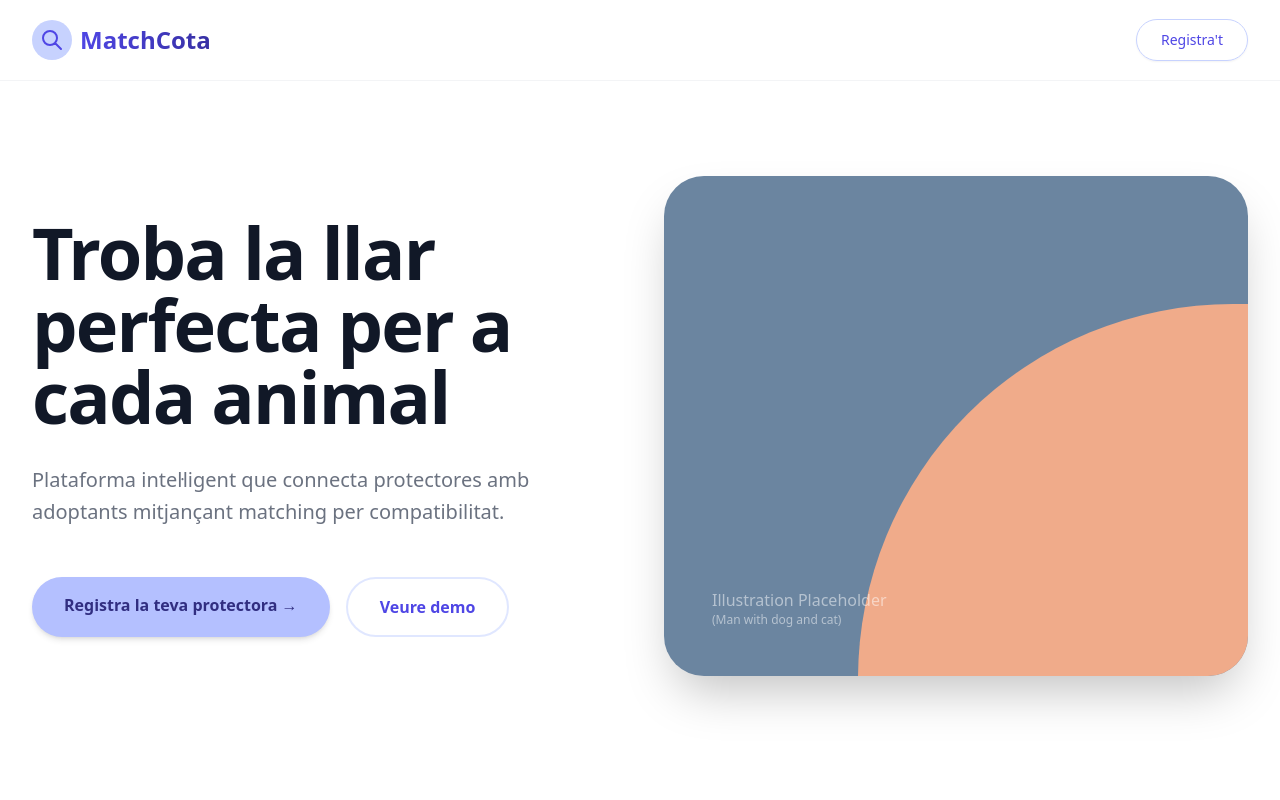
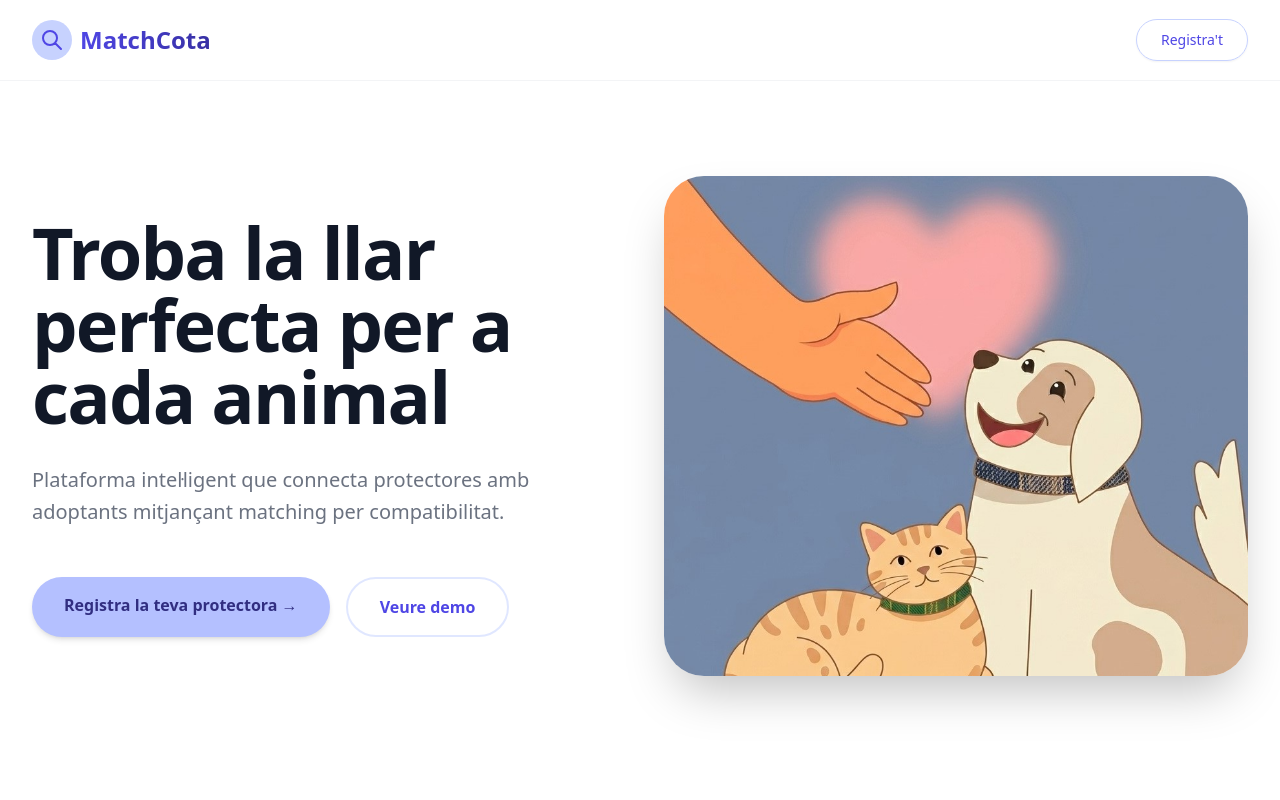
Before and after one commit to Caballosanex/MatchCota, a React (Vite) app in the folder frontend/: page / in a window 1280 px wide. Shown: the top 800 px of the page. Built offline with nearby package versions, Linux system fonts and the light colour scheme; no server answers.

Commit message:
img hero landing

```diff
--- a/frontend/src/pages/platform/Landing.jsx
+++ b/frontend/src/pages/platform/Landing.jsx
@@ -8,6 +8,7 @@ import { useState, useEffect } from 'react';
 import { Link } from 'react-router-dom';
 // Importem la funció per cridar al backend i saber quines protectores hi han
 import { getTenants } from '../../api/tenants';
+import heroImage from '../../assets/hero-image.jpg';
 
 // ==========================================
 // ICONS (Components visuals purs)
@@ -146,13 +147,13 @@ export default function Landing() {
                         </Link>
                     </div>
                 </div>
-                {/* Hero Illustration - Imatge placeholder segons disseny de Figma */}
-                <div className="relative h-[500px] bg-[#6B85A0] rounded-[40px] overflow-hidden flex items-end justify-center shadow-2xl">
-                    <div className="absolute top-20 right-0 w-3/4 h-3/4 bg-[#FFB088] rounded-tl-full opacity-90 transform translate-x-12 translate-y-12"></div>
-                    <div className="absolute bottom-0 left-0 p-12 text-white/50">
-                        <p>Illustration Placeholder</p>
-                        <p className="text-xs">(Man with dog and cat)</p>
-                    </div>
+                {/* Hero Illustration */}
+                <div className="relative h-[500px] rounded-[40px] overflow-hidden shadow-2xl">
+                    <img
+                        src={heroImage}
+                        alt="MatchCota platform preview"
+                        className="w-full h-full object-cover"
+                    />
                 </div>
             </section>
 
```
Also changed, not shown: frontend/src/assets/hero-image.jpg (added).
